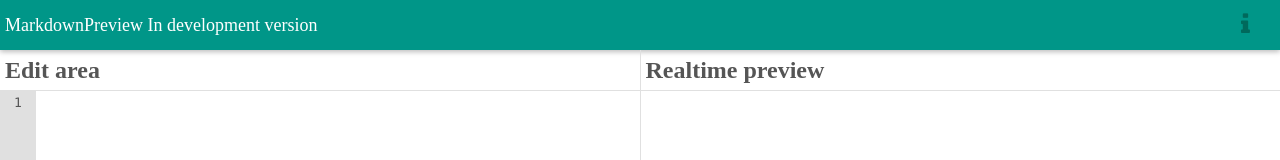
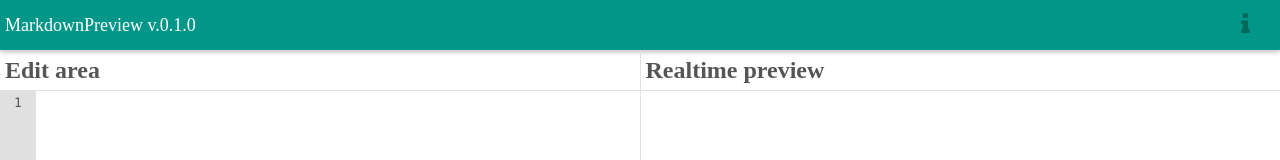
Before and after one commit to TomoyaShibata/MarkdownPreview, a React app: page / in a window 1280 px wide. Shown: the top 160 px of the page. Built offline with nearby package versions, Linux system fonts and the light colour scheme.

Commit message:
[modify] アプリタイトルを v.0.1.0 に準拠

```diff
--- a/components/Header.js
+++ b/components/Header.js
@@ -24,7 +24,7 @@
     render() {
         return (
             <div className='md-header'>
-                <h1 className='md-app-title l-inline-block'>MarkdownPreview In development version</h1>
+                <h1 className='md-app-title l-inline-block'>MarkdownPreview v.0.1.0</h1>
                 <div className='md-out-links'>
                     <span className='fa fa-info md-pointer' onClick={this._showModalWindow.bind(this)}></span>
                 </div>
--- a/index.html
+++ b/index.html
@@ -4,7 +4,7 @@
     <meta charset="utf-8">
     <link rel="stylesheet" href="https://maxcdn.bootstrapcdn.com/font-awesome/4.4.0/css/font-awesome.min.css">
     <link rel="stylesheet" href="http://fonts.googleapis.com/css?family=Roboto">
-    <title>MarkdownPreview In development version by @tomoya_shibata</title>
+    <title>MarkdownPreview v.0.1.0</title>
     <link rel="stylesheet" href="css/main.css">
 </head>
 <body>
```
Also changed, not shown: 1 other file.
